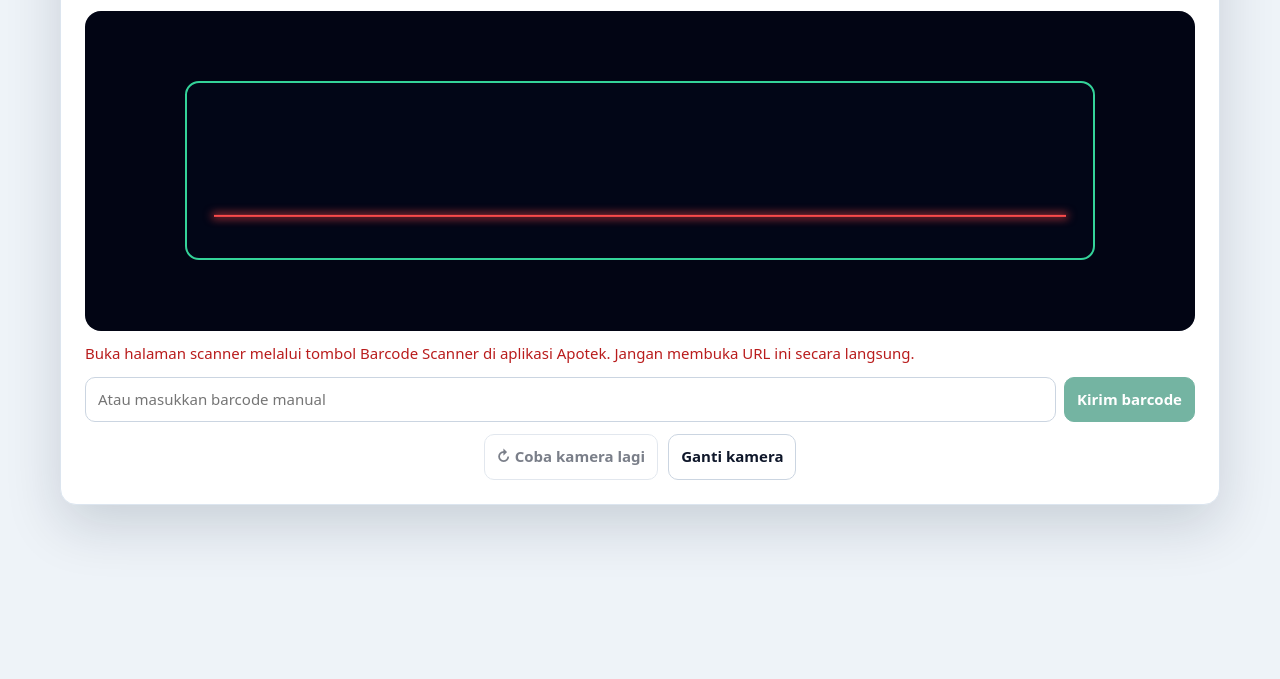
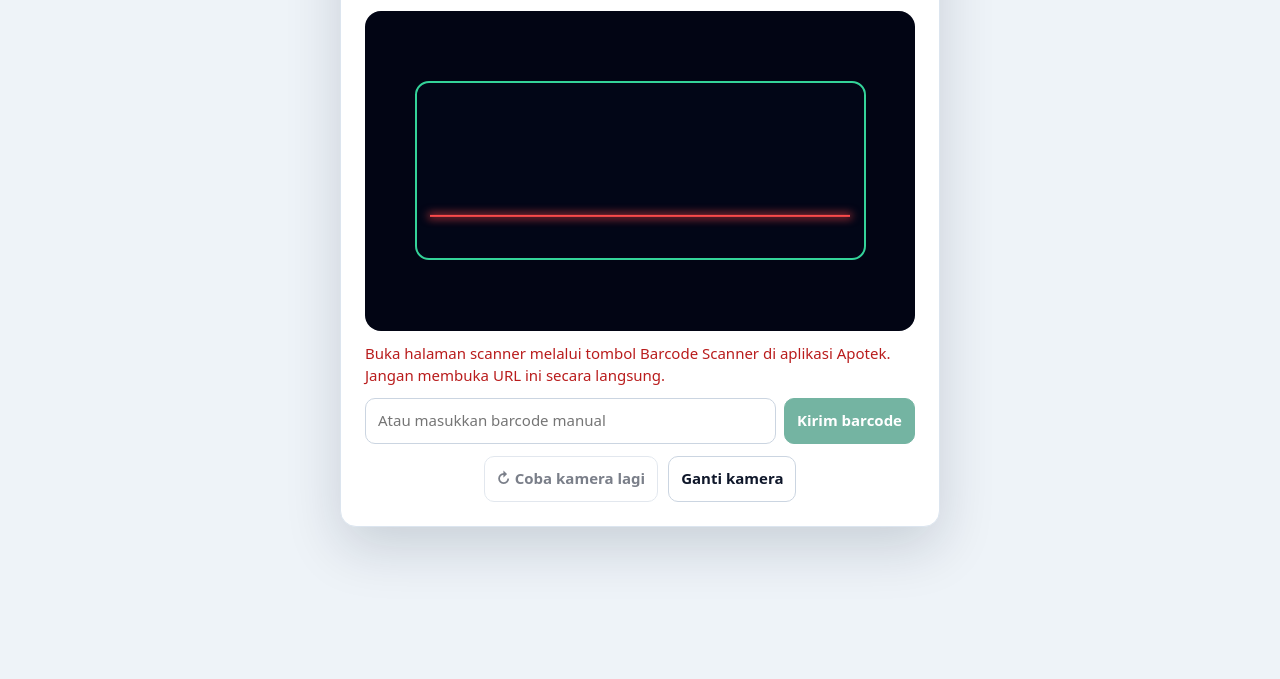
Before and after one commit to eenproj/apotek-barcode-scanner, a plain HTML site: page index.html in a window 1280 px wide. Shown: the part 121-800 px from the top of the page. Drawn offline with Linux system fonts and the light colour scheme.

Commit message:
Update card width styles in index.html
Adjust main card width for better responsiveness.

```diff
--- a/index.html
+++ b/index.html
@@ -62,6 +62,11 @@ main>.card{width:min(100%,1160px);max-width:1160px;min-width:0;margin:0 auto;pad
 .product-entry-actions button.primary{background:#0f766e;border-color:#0f766e}
 .product-save-status{font-size:12px}
 body:not(.product-mode) .scanner-workspace{display:block}
+body:not(.product-mode) main>.card{
+ width:min(100%,600px);
+ max-width:600px;
+ margin:0 auto;
+}
 body.product-mode .scanner-workspace{grid-template-columns:minmax(300px,.82fr) minmax(450px,1.18fr)}
 body.product-mode #status,body.product-mode .scanner-camera-column>.row:first-of-type{display:none!important}
 @media(max-width:900px){
```
